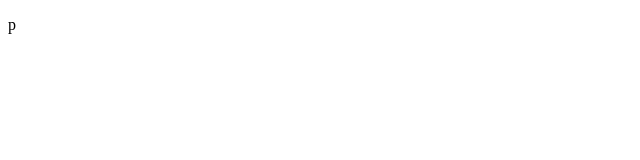
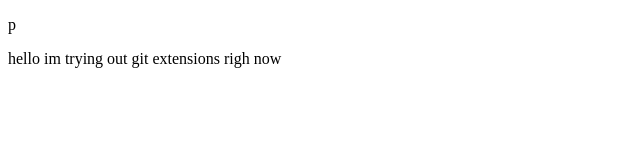
Before and after one commit to AhmedMKA99/Demo-Template, a plain HTML site: page index.html in a window 1280 px wide. Shown: the whole page, without its empty margins (0-640 px from the left). Drawn offline with Linux system fonts and the light colour scheme.

Commit message:
updated paragraph in index file

```diff
--- a/index.html
+++ b/index.html
@@ -3,10 +3,10 @@
 <head>
     <meta charset="UTF-8">
     <meta name="viewport" content="width=device-width, initial-scale=1.0">
-    <title>Document</title>
+    <title>h</title>
 </head>
 <body>
     <p>p</p>
-
+    <P>hello im trying out git extensions righ now</P>
 </body>
 </html>
```
